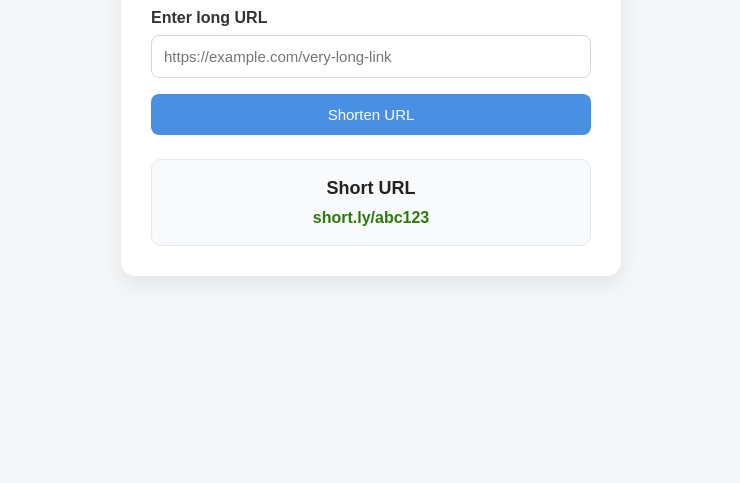
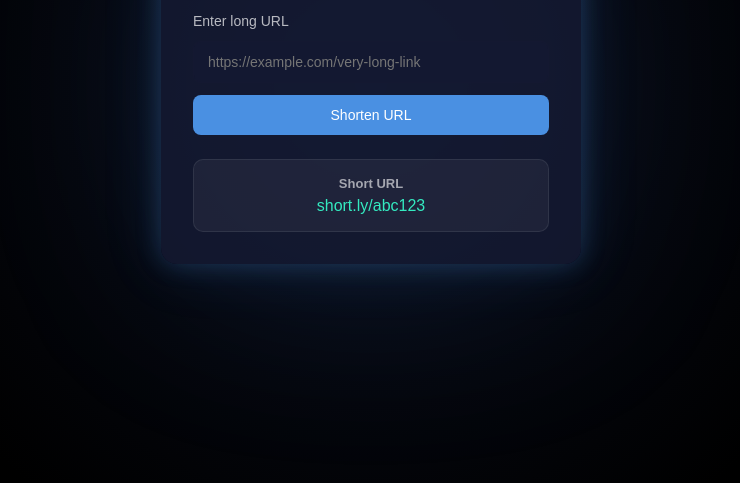
Before and after one commit to Neulab-dev/career-accelerator-teamwork-practice, a plain HTML site: page front-end/index.html in a window 1280 px wide. Shown: the part 317-800 px from the top of the page, without its empty margins (269-1009 px from the left). Drawn offline with Linux system fonts and the light colour scheme.

Commit message:
Stylize page with css and create cipher animation for shortening the url

```diff
--- a/front-end/index.html
+++ b/front-end/index.html
@@ -26,8 +26,9 @@
 
     <div class="result-box">
       <h2>Short URL</h2>
-      <p class="short-url">short.ly/abc123</p>
+      <p class="short-url" id="output">short.ly/abc123</p>
     </div>
   </div>
+  <script src="script.js"></script>
 </body>
 </html>
--- /dev/null
+++ b/front-end/script.js
@@ -0,0 +1,41 @@
+const chars = "ABCDEFGHIJKLMNOPQRSTUVWXYZabcdefghijklmnopqrstuvwxyz0123456789!@#$%^&*()";
+
+function scrambleText(element, finalText, duration = 1500) {
+    let frame = 0;
+    const maxFrames = duration / 30;
+
+    const interval = setInterval(() => {
+        let output = "";
+
+        for (let i = 0; i < finalText.length; i++) {
+            if (i < (frame / maxFrames) * finalText.length) {
+                output += finalText[i];
+            } else {
+                output += chars[Math.floor(Math.random() * chars.length)];
+            }
+        }
+
+        element.textContent = output;
+        frame++;
+
+        if (frame >= maxFrames) {
+            clearInterval(interval);
+            element.textContent = finalText;
+        }
+    }, 30);
+}
+
+document.querySelector(".shortener-form").addEventListener("submit", async (e) => {
+    e.preventDefault();
+
+    const output = document.getElementById("output");
+
+    // fake loading animation
+    scrambleText(output, "generating...", 1000);
+
+    // simulate API delay
+    setTimeout(() => {
+        const fakeShort = "short.ly/" + Math.random().toString(36).substring(2, 8);
+        scrambleText(output, fakeShort, 1500);
+    }, 1200);
+});
--- a/front-end/style.css
+++ b/front-end/style.css
@@ -6,102 +6,141 @@
 
 body {
   font-family: Arial, sans-serif;
-  background: #f4f6f8;
+  background: radial-gradient(circle at center, #0a0f1f 0%, #000 70%);
   min-height: 100vh;
+
   display: flex;
   justify-content: center;
   align-items: center;
-  padding: 20px;
+}
+
+body::before {
+  content: "";
+  position: absolute;
+  width: 500px;
+  height: 500px;
+  background: radial-gradient(circle, rgba(74,144,226,0.15), transparent);
+  filter: blur(80px);
+  z-index: -1;
 }
 
 .container {
   width: 100%;
-  max-width: 500px;
-  background: #ffffff;
-  padding: 30px;
-  border-radius: 14px;
-  box-shadow: 0 8px 20px rgba(0, 0, 0, 0.08);
+  max-width: 420px;
+  padding: 32px;
+
+  border-radius: 16px;
+  background: rgba(20, 25, 50, 0.85);
+
+  display: flex;
+  flex-direction: column;
+  gap: 16px;
+
+  box-shadow:
+          0 0 25px rgba(74, 144, 226, 0.25),
+          0 0 60px rgba(74, 144, 226, 0.15);
 }
 
 h1 {
+  font-size: 26px;
+  font-weight: 600;
+  letter-spacing: 1px;
   text-align: center;
-  margin-bottom: 10px;
-  color: #222;
+  color: #ffffff;
 }
 
 .subtitle {
+  font-size: 14px;
   text-align: center;
-  color: #666;
-  margin-bottom: 25px;
-  font-size: 14px;
+  color: rgba(255,255,255,0.6);
 }
 
 .shortener-form {
   display: flex;
   flex-direction: column;
+  gap: 12px;
 }
 
 label {
-  margin-bottom: 8px;
-  font-weight: bold;
-  color: #333;
+  font-size: 14px;
+  font-weight: 500;
+  color: rgba(255,255,255,0.7);
 }
 
 input {
-  padding: 12px;
-  border: 1px solid #cfd6dd;
+  width: 100%;
+  padding: 12px 14px;
+
   border-radius: 8px;
-  font-size: 15px;
-  margin-bottom: 16px;
+  border: 1px solid rgba(20, 25, 50, 0.85);
+
+  background: rgba(20, 25, 50, 0.85);
+  color: white;
+
+  font-size: 14px;
   outline: none;
+
+  transition: 0.2s;
 }
 
 input:focus {
-  border-color: #4a90e2;
+  border-color: rgba(20, 25, 50, 0.85);
+  box-shadow: 0 0 8px #4a90e2;
 }
 
 button {
+  width: 100%;
   padding: 12px;
+
+  border-radius: 8px;
+  border: none;
+
   background: #4a90e2;
   color: white;
-  border: none;
-  border-radius: 8px;
-  font-size: 15px;
+
+  font-size: 14px;
+  font-weight: 500;
+
   cursor: pointer;
-  transition: background 0.3s ease;
+  transition: all 0.2s ease;
 }
 
 button:hover {
   background: #357abd;
+  box-shadow: 0 0 10px #4a90e2;
+  transform: translateY(-1px);
 }
 
 .result-box {
-  margin-top: 24px;
-  padding: 18px;
-  background: #f8fafc;
-  border: 1px solid #e3e8ee;
+  margin-top: 8px;
+  padding: 16px;
+
   border-radius: 10px;
+  background: rgba(255,255,255,0.05);
+  border: 1px solid rgba(255,255,255,0.08);
+
   text-align: center;
 }
 
 .result-box h2 {
-  font-size: 18px;
-  margin-bottom: 10px;
-  color: #222;
+  font-size: 13px;
+  color: rgba(255,255,255,0.6);
 }
 
 .short-url {
-  color: #2b7a0b;
-  font-weight: bold;
+  margin-top: 6px;
+  font-size: 16px;
+  font-weight: 500;
+  color: #34eac0;
   word-break: break-all;
 }
 
 @media (max-width: 600px) {
   .container {
-    padding: 20px;
+    padding: 24px;
   }
 
   h1 {
-    font-size: 26px;
+    font-size: 22px;
   }
 }
```
